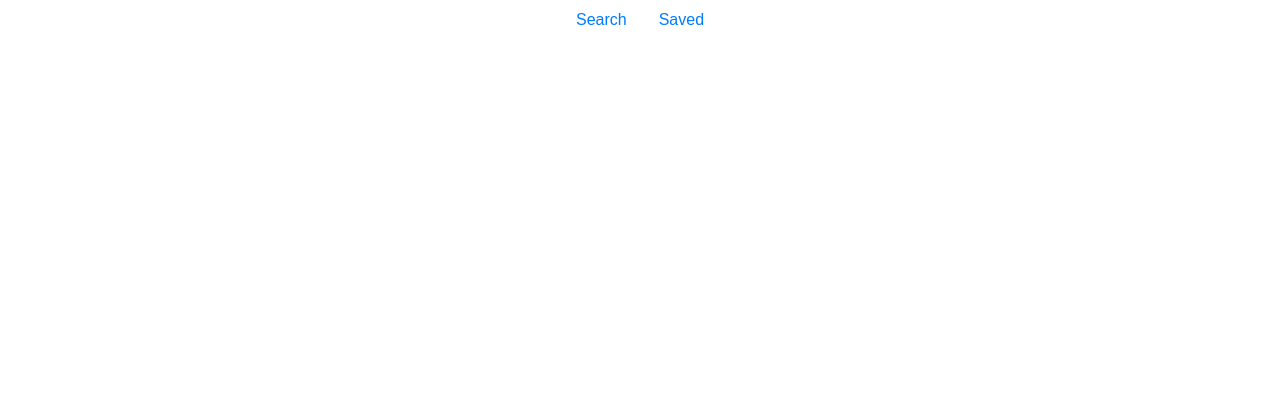
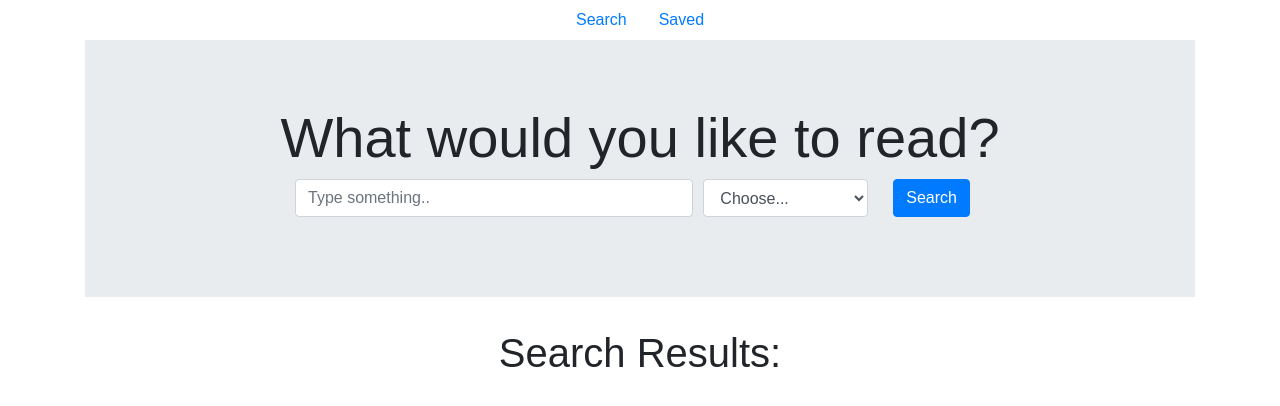
Before and after one commit to MatWilmot/21-google-books, a React (Create React App) app in the folder client/: page / in a window 1280 px wide. Shown: the top 406 px of the page. Built offline with nearby package versions, Linux system fonts and the light colour scheme; no server answers.

Commit message:
working google books api call with results displayed on screen

```diff
--- a/client/src/App.js
+++ b/client/src/App.js
@@ -1,26 +1,51 @@
-import React, { useEffect } from "react";
+import React, { useEffect, useState } from "react";
 import "./App.css";
 import API from "./utils/API";
 import SearchBar from "./components/SearchBar";
 import NavBar from "./components/NavBar";
 import { BrowserRouter as Router, Route, Switch } from "react-router-dom";
+import SearchResults from "./components/SearchResults";
 
 function App() {
   useEffect(() => {
-    API.searchTitle("of mice and men")
+    API.search("of mice and men")
       .then((res) => console.log(res))
       .catch((err) => console.log(err));
   }, []);
+
+  const [params, setParams] = useState({ search: "", type: "" });
+  const [results, setResults] = useState([]);
+
+  const updateSearch = (e) => {
+    setParams({ ...params, [e.target.name]: e.target.value });
+  };
+
+  const updateType = (e) => {
+    setParams({ ...params, [e.target.name]: e.target.value });
+  };
+
+  const searchGoogleBooks = (e) => {
+    e.preventDefault();
+    if (params.search !== "" && params.type !== "") {
+      API.search(params.type, params.search).then((response) => {
+        console.log(response.data.items);
+        setResults(response.data.items);
+      });
+    }
+  };
 
   return (
     <div className="App">
       <Router>
         <NavBar />
         <Switch>
-          <Route exact path="/search">
-            <div className="container text-center">
-              <SearchBar />
-            </div>
+          <Route exact path="/">
+            <SearchBar
+              search={updateSearch}
+              type={updateType}
+              submit={searchGoogleBooks}
+            />
+            <SearchResults results={results} />
           </Route>
           <Route exact path="/saved"></Route>
         </Switch>
@@ -30,6 +55,3 @@ function App() {
 }
 
 export default App;
-
-{
-}
--- a/client/src/components/NavBar.js
+++ b/client/src/components/NavBar.js
@@ -5,7 +5,7 @@ const NavBar = () => {
   return (
     <ul className="nav justify-content-center">
       <li className="nav-item">
-        <Link to="/search" className="nav-link active">
+        <Link to="/" className="nav-link active">
           Search
         </Link>
       </li>
--- a/client/src/components/SearchBar.js
+++ b/client/src/components/SearchBar.js
@@ -1,20 +1,45 @@
 import React from "react";
 
-const SearchBar = () => {
+const SearchBar = (props) => {
   return (
+    <div className="container text-center">
       <div className="jumbotron jumbotron-fluid">
         <div className="container">
           <h1 className="display-4">What would you like to read?</h1>
-        <form className="col-8 offset-2">
+          <form className="col-8 offset-2" onSubmit={props.submit}>
+            <div className="form-row">
+              <div className="form-group col-md-7">
                 <input
                   type="text"
                   className="form-control"
-            placeholder="Enter book title.."
+                  placeholder="Type something.."
+                  name="search"
+                  onChange={props.search}
                 />
-          <button type="submit" className="btn btn-primary mt-2">
+              </div>
+              <div className="form-group col-md-3">
+                <select
+                  name="type"
+                  className="form-control"
+                  onChange={props.type}
+                >
+                  <option value="choose">Choose...</option>
+                  <option value="author">Author</option>
+                  <option value="title">Title</option>
+                </select>
+              </div>
+              <div className="form-group col-md-2">
+                <button
+                  type="submit"
+                  className="btn btn-primary"
+                  id="submitBtn"
+                >
                   Search
                 </button>
+              </div>
+            </div>
           </form>
+        </div>
       </div>
     </div>
   );
--- /dev/null
+++ b/client/src/components/SearchResults.js
@@ -0,0 +1,45 @@
+import React from "react";
+
+const SearchResults = (props) => {
+  return (
+    <div className="container">
+      <h1>Search Results:</h1>
+      <div className="text-left mt-5">
+        {props.results.map((element, index) => (
+          <div key={index} className="my-4 row">
+            <img
+              className="col-sm-2"
+              style={{ maxWidth: "10rem", maxHeight: "13rem" }}
+              src={
+                element.volumeInfo.imageLinks
+                  ? element.volumeInfo.imageLinks.smallThumbnail
+                  : "https://cdn4.iconfinder.com/data/icons/core-ui-outlined/32/outlined_placeholder-512.png"
+              }
+              alt="Cover preview"
+            />
+            <div className="col-sm-10">
+              <h4 className="card-title">{element.volumeInfo.title}</h4>
+              <h6>
+                <strong>{element.volumeInfo.authors.join(", ")}</strong>
+              </h6>
+              <p className="card-text">
+                {element.volumeInfo.description
+                  ? element.volumeInfo.description
+                  : "No Description Available"}
+              </p>
+              <a
+                href={element.volumeInfo.canonicalVolumeLink}
+                className="btn btn-primary"
+              >
+                See More
+              </a>
+              <button className="btn btn-primary mx-3">Save for Later</button>
+            </div>
+          </div>
+        ))}
+      </div>
+    </div>
+  );
+};
+
+export default SearchResults;
--- a/client/src/utils/API.js
+++ b/client/src/utils/API.js
@@ -2,10 +2,8 @@ import axios from "axios";
 
 export default {
   // Search by title
-  searchTitle: function (str) {
-    return axios.get(
-      `https://www.googleapis.com/books/v1/volumes?q=intitle:${str}&key=AIzaSyCAA00REQ9DYFrgZv3W98Il6C7inIwAXbg`
-    );
+  search: function (type, str) {
+    return axios.get(`/search/${type}/${str}`);
   },
 
   // search by author
--- a/package.json
+++ b/package.json
@@ -19,6 +19,8 @@
     "nodemon": "^1.18.7"
   },
   "dependencies": {
+    "axios": "^0.20.0",
+    "dotenv": "^8.2.0",
     "express": "^4.16.3",
     "if-env": "^1.0.4",
     "mongojs": "^3.1.0",
```
Also changed, not shown: 16 other files (tests, documents, lock files or other folders). Lines whose indentation alone changed are shown as unchanged.
